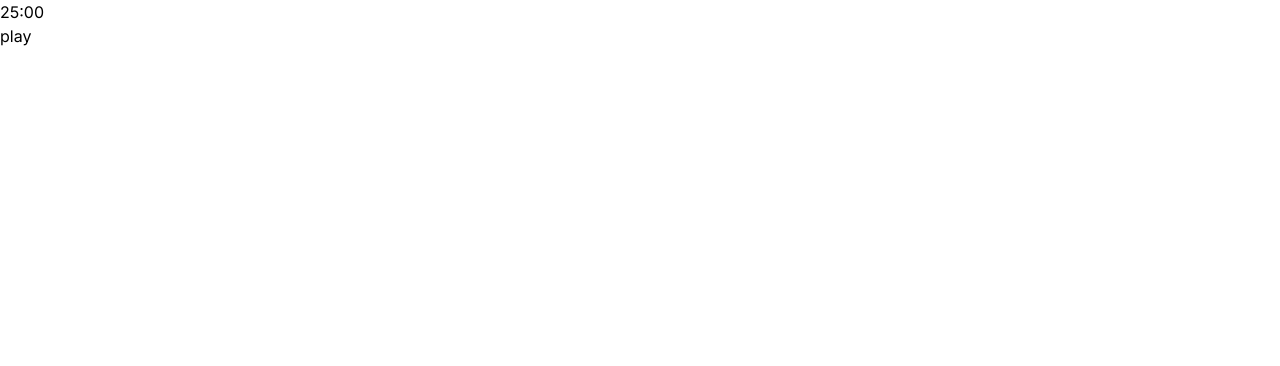
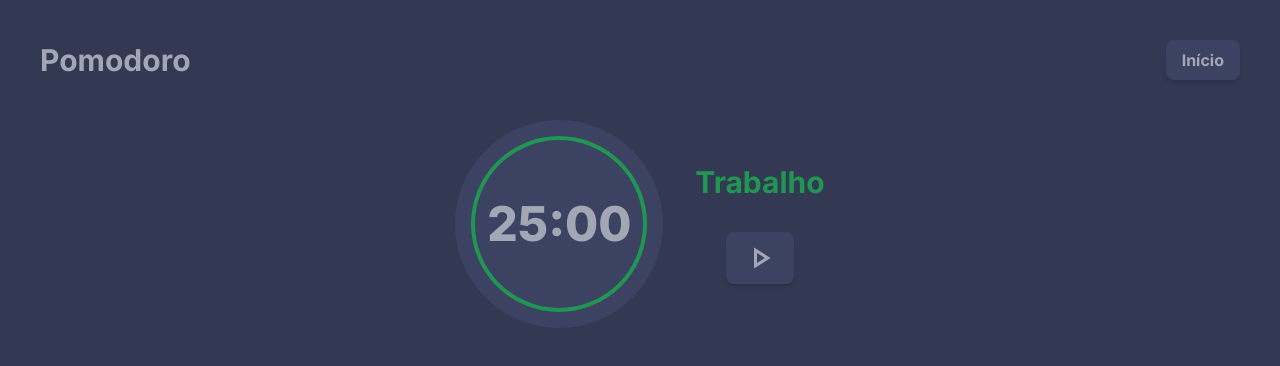
Before and after one commit to douglasmatosdev/pomodoro, a Next.js app: page / in a window 1280 px wide. Shown: the top 366 px of the page. Built offline with nearby package versions, Linux system fonts and the light colour scheme.

Commit message:
pomodoro interface

```diff
--- a/package.json
+++ b/package.json
@@ -1,5 +1,5 @@
 {
-  "name": "pomodoro-test",
+  "name": "pomodoro",
   "version": "0.1.0",
   "private": true,
   "scripts": {
@@ -11,8 +11,10 @@
     "test:watch": "jest --watch"
   },
   "dependencies": {
+    "jotai": "^2.7.1",
     "next": "14.1.3",
-    "react-dom": "^18"
+    "react-dom": "^18",
+    "react-icons": "^5.0.1"
   },
   "devDependencies": {
     "@testing-library/jest-dom": "^6.4.2",
--- a/src/app/page.tsx
+++ b/src/app/page.tsx
@@ -1,5 +1,4 @@
 import { Pomodoro } from "@/components/Pomodoro";
-import Image from "next/image";
 
 export default function Home() {
   return (
--- /dev/null
+++ b/src/components/Configs.tsx
@@ -0,0 +1,103 @@
+'use client'
+import { atom, useAtom } from 'jotai'
+import { FaArrowAltCircleDown, FaArrowAltCircleUp } from 'react-icons/fa'
+
+const initialState = {
+    workTime: 25,
+    breakingTime: 5,
+    sessions: 3,
+    start: false
+}
+
+export const configsAtom = atom<PomodoroState>(initialState)
+
+export const Configs = (): JSX.Element => {
+    const [state, setState] = useAtom<PomodoroState>(configsAtom)
+    const INCREMENT = 1
+
+    const increment = (key: PomodoroOptions): void => {
+        setState(prev => ({ ...prev, [key]: +prev[key] + INCREMENT }))
+    }
+
+    const decrement = (key: PomodoroOptions): void => {
+        setState(prev => ({ ...prev, [key]: +prev[key] - INCREMENT <= 1 ? 1 : +prev[key] - INCREMENT }))
+    }
+
+    const start = (): void => {
+        setState({ ...state, start: true })
+    }
+
+    return (
+        <main className="select-none bg-pomo-deep-blue h-screen flex flex-col justify-start items-center">
+            <h1 className="text-pomo-text-blue text-3xl font-bold mb-12 mt-10">Pomodoro</h1>
+            <div className="flex flex-col justify-center items-center">
+                <div className="flex justify-center items-center">
+                    <div className="flex flex-col justify-center items-center mr-8">
+                        <div className="flex justify-center items-center">
+                            <div className="flex flex-col justify-center items-center mr-2">
+                                <FaArrowAltCircleUp
+                                    onClick={() => increment('workTime')}
+                                    className="text-lg text-pomo-arrow-blue shadow-md rounded-full mb-2 cursor-pointer"
+                                />
+                                <FaArrowAltCircleDown
+                                    onClick={() => decrement('workTime')}
+                                    className="text-lg text-pomo-arrow-blue shadow-md rounded-full cursor-pointer"
+                                />
+                            </div>
+                            <div className="shadow-md flex justify-center items-center text-4xl text-pomo-text-blue font-extrabold bg-pomo-soft-blue rounded-md px-4 py-2 w-20 select-none">
+                                {state.workTime}
+                            </div>
+                        </div>
+                        <span className="text-sm font-semibold text-pomo-text-blue ml-6 mt-2 select-none">
+                            Trabalho
+                        </span>
+                    </div>
+                    <div className="flex flex-col justify-center items-center mr-8">
+                        <div className="flex justify-center items-center">
+                            <div className="flex flex-col justify-center items-center mr-2">
+                                <FaArrowAltCircleUp
+                                    onClick={() => increment('breakingTime')}
+                                    className="text-lg text-pomo-arrow-blue shadow-md rounded-full mb-2 cursor-pointer"
+                                />
+                                <FaArrowAltCircleDown
+                                    onClick={() => decrement('breakingTime')}
+                                    className="text-lg text-pomo-arrow-blue shadow-md rounded-full cursor-pointer"
+                                />
+                            </div>
+                            <div className="shadow-md flex justify-center items-center text-4xl text-pomo-text-blue font-extrabold bg-pomo-soft-blue rounded-md px-4 py-2 w-20 select-none">
+                                {state.breakingTime}
+                            </div>
+                        </div>
+                        <span className="text-sm font-semibold text-pomo-text-blue ml-6 mt-2 select-none">Pausa</span>
+                    </div>
+                    <div className="flex flex-col justify-center items-center mr-8">
+                        <div className="flex justify-center items-center">
+                            <div className="flex flex-col justify-center items-center mr-2">
+                                <FaArrowAltCircleUp
+                                    onClick={() => increment('sessions')}
+                                    className="text-lg text-pomo-arrow-blue shadow-md rounded-full mb-2 cursor-pointer"
+                                />
+                                <FaArrowAltCircleDown
+                                    onClick={() => decrement('sessions')}
+                                    className="text-lg text-pomo-arrow-blue shadow-md rounded-full cursor-pointer"
+                                />
+                            </div>
+                            <div className="shadow-md flex justify-center items-center text-4xl text-pomo-text-blue font-extrabold bg-pomo-soft-blue rounded-md px-4 py-2 w-20 select-none">
+                                {state.sessions}
+                            </div>
+                        </div>
+                        <span className="text-sm font-semibold text-pomo-text-blue ml-6 mt-2 select-none">Sessões</span>
+                    </div>
+                </div>
+                <div className="flex justify-center items-center mt-8">
+                    <button
+                        onClick={start}
+                        className="select-none shadow-md text-center text-pomo-text-blue font-bold rounded-lg bg-pomo-soft-blue px-4 py-2"
+                    >
+                        Continuar
+                    </button>
+                </div>
+            </div>
+        </main>
+    )
+}
--- /dev/null
+++ b/src/components/PlayAndPause.tsx
@@ -0,0 +1,26 @@
+import { MdOutlinePause, MdOutlinePlayArrow } from 'react-icons/md'
+
+interface PlayAndPauseProps {
+    status: Status
+    handlePlay: () => void
+    handlePause: () => void
+}
+export const PlayAndPause = (props: PlayAndPauseProps) => {
+    const { status, handlePause, handlePlay } = props
+
+    return status === 'paused' ? (
+        <button
+            onClick={handlePlay}
+            className="select-none shadow-md text-center text-4xl text-pomo-text-blue font-bold rounded-lg bg-pomo-soft-blue px-4 py-2"
+        >
+            <MdOutlinePlayArrow />
+        </button>
+    ) : (
+        <button
+            onClick={handlePause}
+            className="select-none shadow-md text-center text-4xl text-pomo-text-blue font-bold rounded-lg bg-pomo-soft-blue px-4 py-2"
+        >
+            <MdOutlinePause />
+        </button>
+    )
+}
--- a/src/components/Pomodoro.tsx
+++ b/src/components/Pomodoro.tsx
@@ -1,13 +1,41 @@
 'use client'
-import { useTimer } from "@/hooks/useTimer"
+import { useState } from 'react'
 
-export const Pomodoro = () => {
-    const { timer, play, stop } = useTimer(25)
+import { useTimer } from '@/hooks/useTimer'
+import { PlayAndPause } from './PlayAndPause'
+
+export const Pomodoro = (): JSX.Element => {
+    const [breaking, setBreaking] = useState(false)
+    const { play, stop, timer, status } = useTimer()
 
     return (
-        <div>
-            <h1>{timer}</h1>
-            <button onClick={play}>play</button>
-        </div>
+        <main className="select-none bg-pomo-deep-blue w-full h-screen flex flex-col justify-start items-center">
+            <header className="flex justify-between items-center w-full p-10">
+                <h1 className="text-pomo-text-blue text-3xl font-bold">Pomodoro</h1>
+                <div className="flex justify-center items-center">
+                    <button className="select-none shadow-md text-center text-pomo-text-blue font-bold rounded-lg bg-pomo-soft-blue px-4 py-2">
+                        Início
+                    </button>
+                </div>
+            </header>
+            <section className="flex">
+                <div className="mr-8 bg-pomo-soft-blue rounded-full w-52 h-52 flex justify-center items-center">
+                    <div
+                        className={`${breaking ? 'border-pomo-yellow' : 'border-pomo-green'} border-4 bg-pomo-soft-blue rounded-full w-44 h-44 flex justify-center items-center`}
+                    >
+                        <div className="flex justify-center items-center text-5xl text-pomo-text-blue font-extrabold select-none">
+                            {timer}
+                        </div>
+                    </div>
+                </div>
+                <div className="flex flex-col justify-center items-center">
+                    <h2 className="text-pomo-green text-3xl font-bold">{breaking ? 'Pausa' : 'Trabalho'}</h2>
+                    {/* {renderSessionsStatus()} */}
+                    <div className="flex justify-center items-center mt-8">
+                        <PlayAndPause status={status} handlePause={stop} handlePlay={play} />
+                    </div>
+                </div>
+            </section>
+        </main>
     )
 }
--- a/src/hooks/useTimer.ts
+++ b/src/hooks/useTimer.ts
@@ -3,12 +3,14 @@ import { useEffect, useRef, useState } from "react";
 type UseTimerReturn = {
     timer: string,
     play: () => void,
-    stop: () => void
+    stop: () => void,
+    status: Status
 }
 
 export function useTimer(configMinutes = 25): UseTimerReturn {
     const [timer, setTimer] = useState('25:00')
     const [seconds, setSeconds] = useState(configMinutes * 60)
+    const [status, setStatus] = useState<Status>('paused')
 
     const intervelRef = useRef<NodeJS.Timeout | number>(0)
 
@@ -23,11 +25,13 @@ export function useTimer(configMinutes = 25): UseTimerReturn {
         intervelRef.current = setInterval(() => {
             setSeconds(prev => prev - 1)
         }, 1000)
+        setStatus('progress')
     }
 
     const stop = (): void => {
         clearInterval(intervelRef.current)
+        setStatus('paused')
     }
 
-    return { timer, play, stop }
+    return { timer, play, stop, status }
 }
--- /dev/null
+++ b/src/type.d.ts
@@ -0,0 +1,5 @@
+declare type PomodoroState = { workTime: number; breakingTime: number; sessions: number; start: boolean }
+
+declare type PomodoroOptions = keyof PomodoroState
+
+declare type Status = 'start' | 'progress' | 'paused'
--- a/tailwind.config.ts
+++ b/tailwind.config.ts
@@ -8,11 +8,15 @@ const config: Config = {
   ],
   theme: {
     extend: {
-      backgroundImage: {
-        "gradient-radial": "radial-gradient(var(--tw-gradient-stops))",
-        "gradient-conic":
-          "conic-gradient(from 180deg at 50% 50%, var(--tw-gradient-stops))",
-      },
+      colors: {
+        'pomo-deep-blue': ' #333853',
+        'pomo-soft-blue': '#3C4262',
+        'pomo-text-blue': '#A3A6B5',
+        'pomo-green': '#219653',
+        'pomo-yellow': '#F2C94C',
+        'pomo-arrow-blue': '#666C8B',
+        'pomo-number-blue': '#9FA1AE'
+      }
     },
   },
   plugins: [],
```
Also changed, not shown: 1 other file (tests, documents, lock files or other folders).
